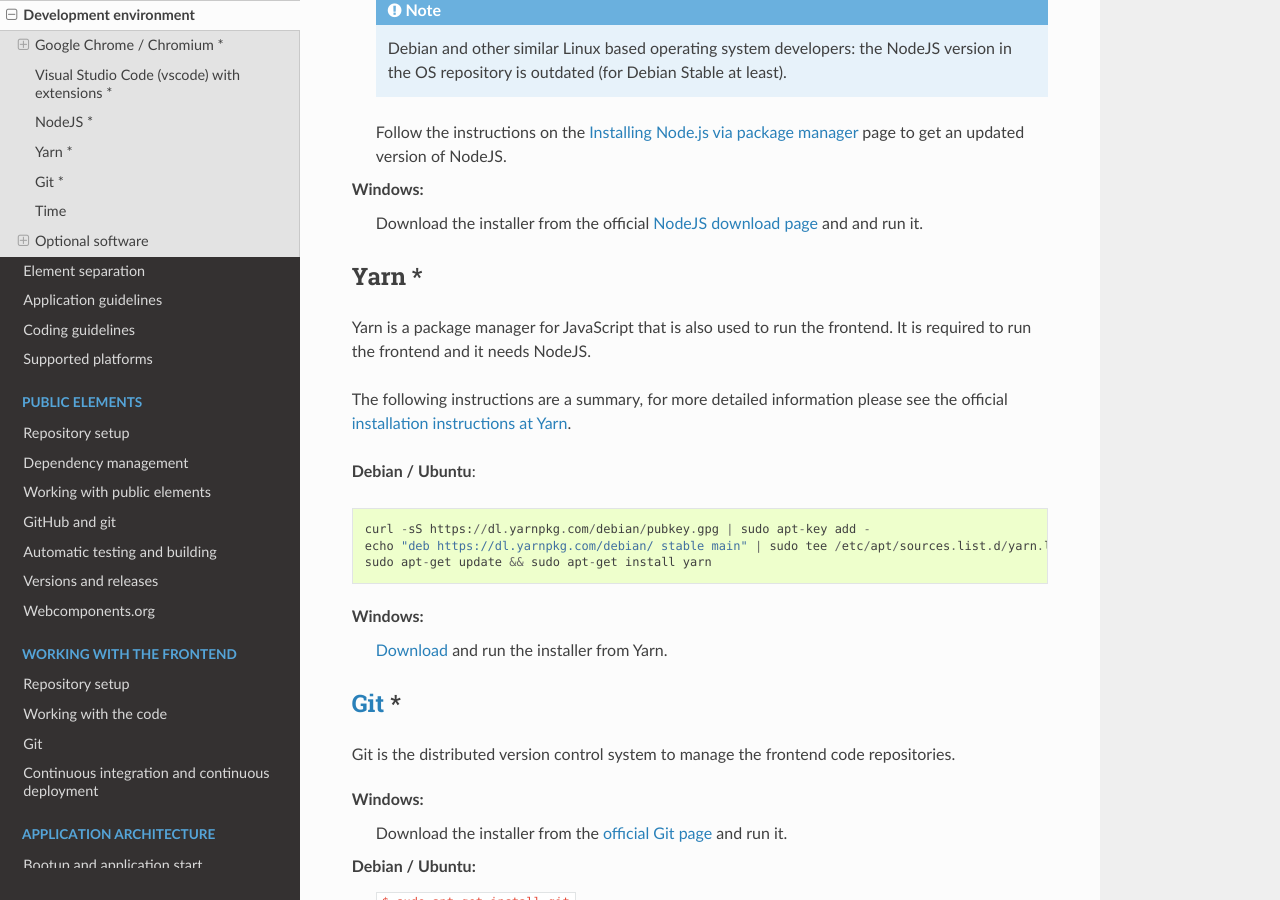
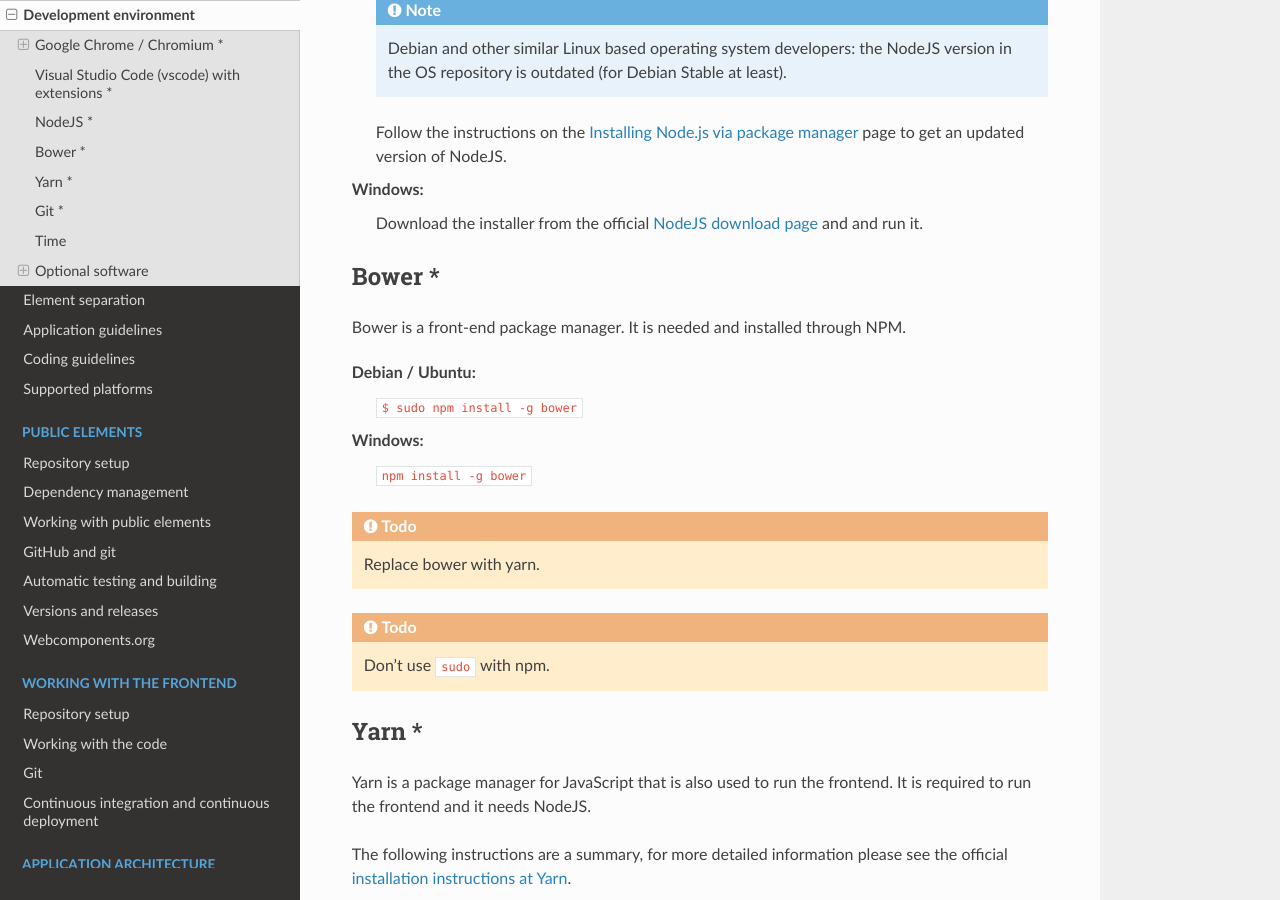
Before and after one commit to plumelo/cosmoz-frontend-rtd, a Sphinx documentation site: the page built from docs/intro/10-development-environment.rst, in a window 1280 px wide and 900 px high, scrolled down 1344 px. Built offline with Sphinx 7.4.7 and the Read the Docs theme 2.0.0, drawn with Linux system fonts in a browser that asks for light colours.

Commit message:
Review changes, removing Gulp and replacing it with Yarn after review from jockeck, adding back bower installation after review from plequang
docs/20-glossary.rst, removing gulp by review from jockeck
docs/frontend/30-working-with-the-code.rst, replacing gulp with yarn after review from jockeck
docs/intro/10-development-environment.rst, adding back information about bower install after review from plequang

```diff
--- a/docs/20-glossary.rst
+++ b/docs/20-glossary.rst
@@ -44,11 +44,6 @@
   `GitHub <https://github.com/>`_
     GitHub is a web-based Git repository hosting service.
 
-  `Gulp <http://gulpjs.com/>`_
-
-    Also called gulp.js, described as an automated task runner. Used as the web
-    server. Replaced by Yarn.
-
   `I18next <https://www.i18next.com/>`_
 
     i18next is a popular internationalization library for browser or any other
--- a/docs/frontend/30-working-with-the-code.rst
+++ b/docs/frontend/30-working-with-the-code.rst
@@ -134,7 +134,7 @@
 
 The private components are located in ``app/polymer`` under the repository root
 directory. There is a simple, crude way to access the component documentation
-for these when ``gulp serve`` server is running:
+for these when ``yarn start`` server is running:
 
     http://localhost:3000/polymer/<component name>/index.html
 
@@ -144,7 +144,7 @@
 .. todo::
     Create a basic listing/catalog of the elements we have.
 
-    Make sure ``gulp serve`` serves ``index.html`` for any directory.
+    Make sure ``yarn start`` serves ``index.html`` for any directory.
 
     Or preferably implement something like
     https://github.com/Polymer/polymer-element-catalog.
--- a/docs/intro/10-development-environment.rst
+++ b/docs/intro/10-development-environment.rst
@@ -71,6 +71,21 @@
     Download the installer from the official `NodeJS download page <https://nodejs.org/en/download/>`_ and and run it.
 
 .. _yarn-setup:
+
+Bower *
+-------
+
+Bower is a front-end package manager. It is needed and installed through NPM.
+
+Debian / Ubuntu:
+    ``$ sudo npm install -g bower``
+
+Windows:
+    ``npm install -g bower``
+
+.. todo:: Replace bower with yarn.
+
+.. todo:: Don't use ``sudo`` with npm.
 
 Yarn *
 ------
```
